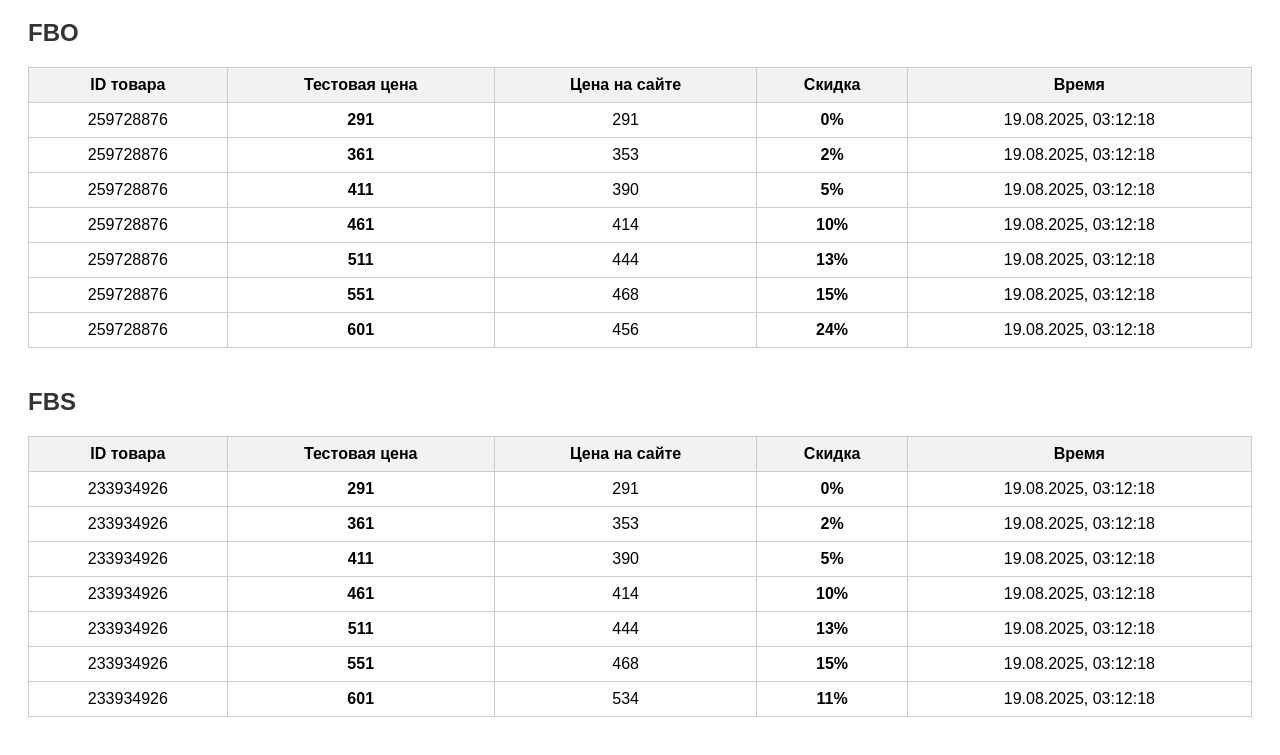
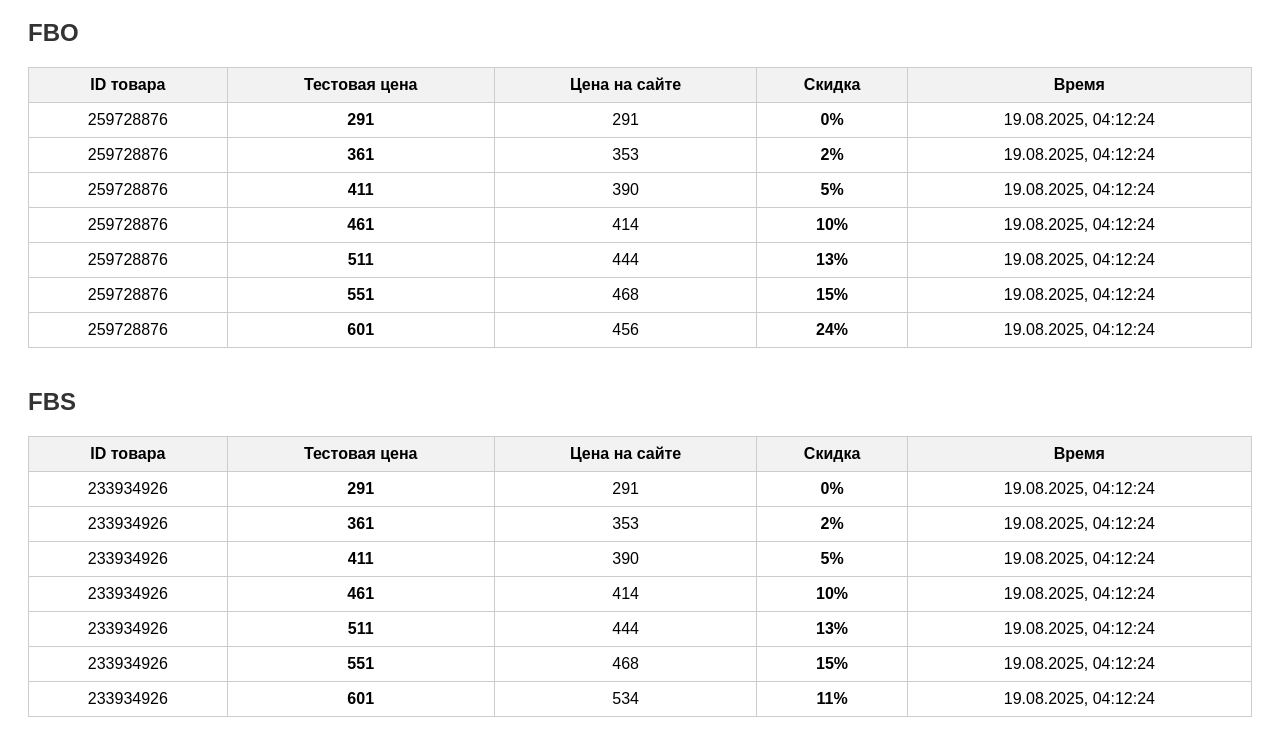
Before and after one commit to ilyakredo/wbDiscountsTracker, a website: page discountsView.html in a window 1280 px wide. Shown: the part 89-844 px from the top of the page. Drawn offline with Linux system fonts and the light colour scheme.

Commit message:
Update discounts.json [auto]

```diff
--- a/discountsView.html
+++ b/discountsView.html
@@ -19,83 +19,83 @@
                 <td><b>291</b></td>
                 <td>291</td>
                 <td><b>0%</b></td>
-                <td>19.08.2025, 03:12:18</td>
+                <td>19.08.2025, 04:12:24</td>
             </tr><tr>
                 <td>259728876</td>
                 <td><b>361</b></td>
                 <td>353</td>
                 <td><b>2%</b></td>
-                <td>19.08.2025, 03:12:18</td>
+                <td>19.08.2025, 04:12:24</td>
             </tr><tr>
                 <td>259728876</td>
                 <td><b>411</b></td>
                 <td>390</td>
                 <td><b>5%</b></td>
-                <td>19.08.2025, 03:12:18</td>
+                <td>19.08.2025, 04:12:24</td>
             </tr><tr>
                 <td>259728876</td>
                 <td><b>461</b></td>
                 <td>414</td>
                 <td><b>10%</b></td>
-                <td>19.08.2025, 03:12:18</td>
+                <td>19.08.2025, 04:12:24</td>
             </tr><tr>
                 <td>259728876</td>
                 <td><b>511</b></td>
                 <td>444</td>
                 <td><b>13%</b></td>
-                <td>19.08.2025, 03:12:18</td>
+                <td>19.08.2025, 04:12:24</td>
             </tr><tr>
                 <td>259728876</td>
                 <td><b>551</b></td>
                 <td>468</td>
                 <td><b>15%</b></td>
-                <td>19.08.2025, 03:12:18</td>
+                <td>19.08.2025, 04:12:24</td>
             </tr><tr>
                 <td>259728876</td>
                 <td><b>601</b></td>
                 <td>456</td>
                 <td><b>24%</b></td>
-                <td>19.08.2025, 03:12:18</td>
+                <td>19.08.2025, 04:12:24</td>
             </tr></table><h2>FBS</h2><table><tr><th>ID товара</th><th>Тестовая цена</th><th>Цена на сайте</th><th>Скидка</th><th>Время</th></tr><tr>
                 <td>233934926</td>
                 <td><b>291</b></td>
                 <td>291</td>
                 <td><b>0%</b></td>
-                <td>19.08.2025, 03:12:18</td>
+                <td>19.08.2025, 04:12:24</td>
             </tr><tr>
                 <td>233934926</td>
                 <td><b>361</b></td>
                 <td>353</td>
                 <td><b>2%</b></td>
-                <td>19.08.2025, 03:12:18</td>
+                <td>19.08.2025, 04:12:24</td>
             </tr><tr>
                 <td>233934926</td>
                 <td><b>411</b></td>
                 <td>390</td>
                 <td><b>5%</b></td>
-                <td>19.08.2025, 03:12:18</td>
+                <td>19.08.2025, 04:12:24</td>
             </tr><tr>
                 <td>233934926</td>
                 <td><b>461</b></td>
                 <td>414</td>
                 <td><b>10%</b></td>
-                <td>19.08.2025, 03:12:18</td>
+                <td>19.08.2025, 04:12:24</td>
             </tr><tr>
                 <td>233934926</td>
                 <td><b>511</b></td>
                 <td>444</td>
                 <td><b>13%</b></td>
-                <td>19.08.2025, 03:12:18</td>
+                <td>19.08.2025, 04:12:24</td>
             </tr><tr>
                 <td>233934926</td>
                 <td><b>551</b></td>
                 <td>468</td>
                 <td><b>15%</b></td>
-                <td>19.08.2025, 03:12:18</td>
+                <td>19.08.2025, 04:12:24</td>
             </tr><tr>
                 <td>233934926</td>
                 <td><b>601</b></td>
                 <td>534</td>
                 <td><b>11%</b></td>
-                <td>19.08.2025, 03:12:18</td>
+                <td>19.08.2025, 04:12:24</td>
             </tr></table></body></html>
```
